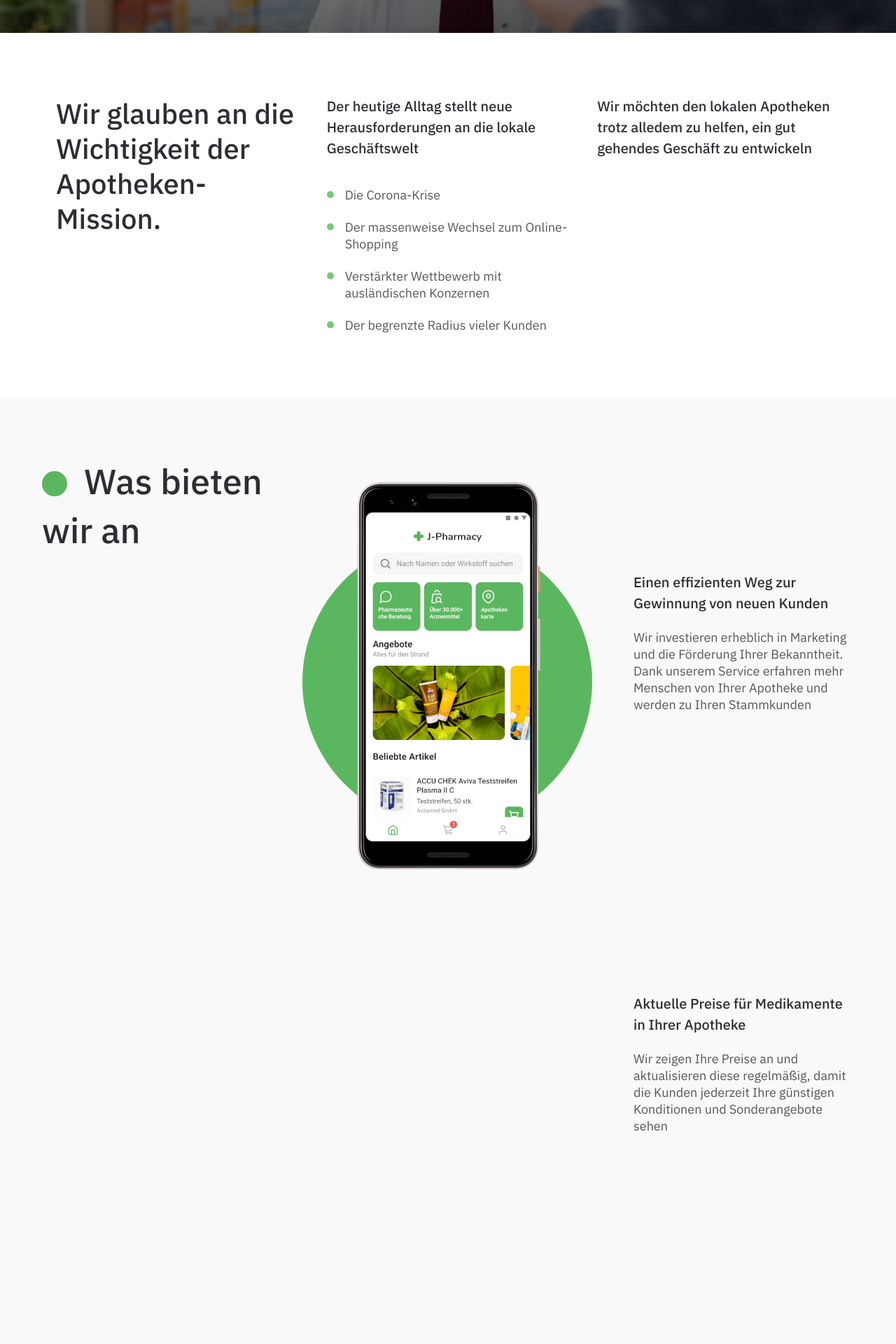
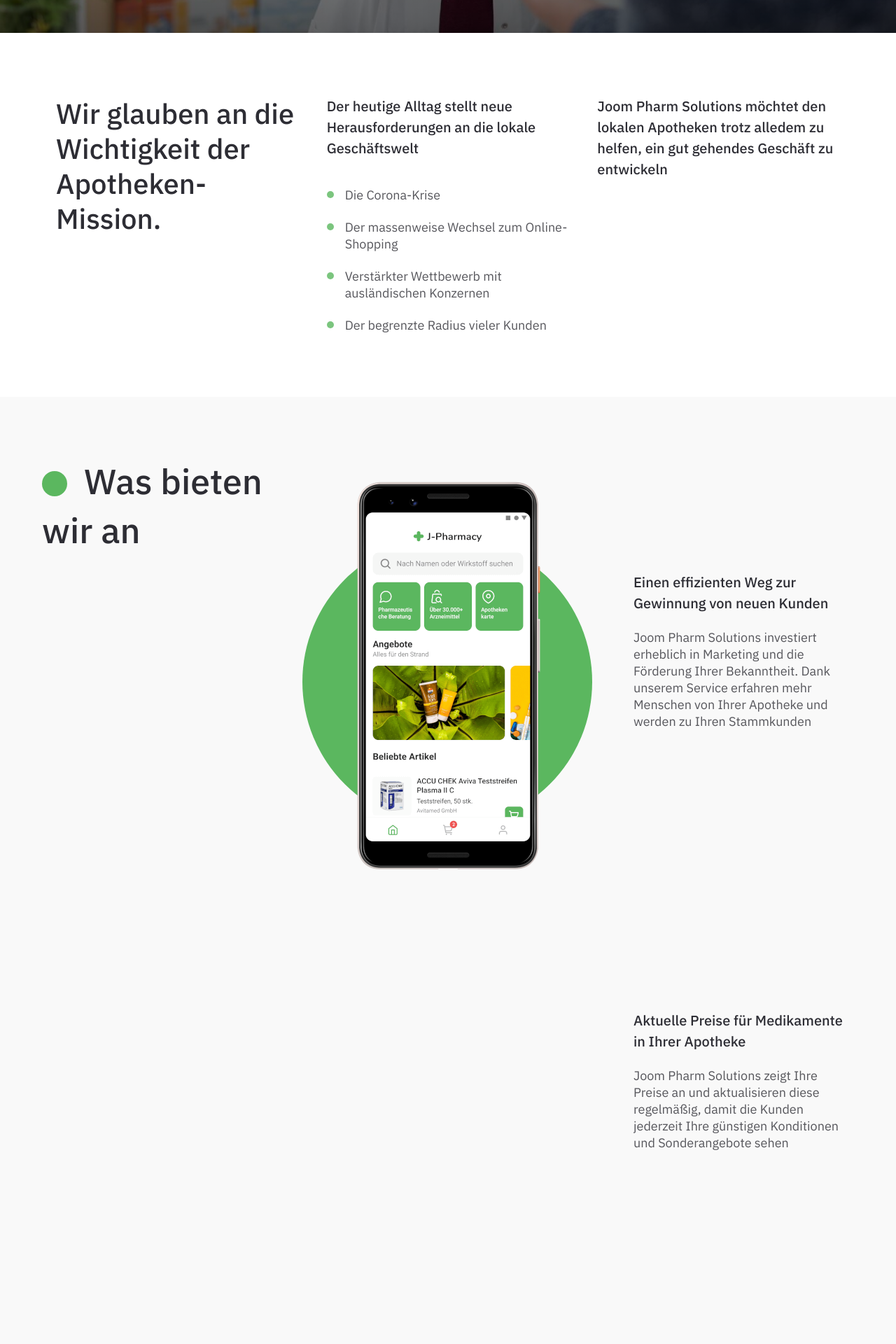
Before and after one commit to joomcode/pharmacy-lab-landing, a Next.js app: page / in a window 1280 px wide. Shown: the part 700-2620 px from the top of the page at 70% size. Built offline with nearby package versions, Linux system fonts and the light colour scheme.

Commit message:
PB-158: update texts

```diff
--- a/src/sections/Feedback.tsx
+++ b/src/sections/Feedback.tsx
@@ -18,7 +18,9 @@ export const Feedback = () => {
         <div className='wrapper'>
           <div className='left'>
             <SectionTitle>Kontaktformular</SectionTitle>
-            <p className='text'>Möchten Sie mit J-Pharmacy zusammenarbeiten? Geben Sie Ihre Kontaktdaten an</p>
+            <p className='text'>
+              Möchten Sie mit Joom Pharm Solutions zusammenarbeiten? Geben Sie Ihre Kontaktdaten an
+            </p>
           </div>
           <form className='form' id='contact' onSubmit={onSubmit}>
             <input className='input' placeholder='Name' value={name} onChange={(e) => setName(e.target.value)} />
--- a/src/sections/Gallery.tsx
+++ b/src/sections/Gallery.tsx
@@ -8,13 +8,13 @@ const screens = [
     screenId: '1',
     title: 'Einen effizienten Weg zur Gewinnung von neuen Kunden',
     text:
-      'Wir investieren erheblich in Marketing und die Förderung Ihrer Bekanntheit. Dank unserem Service erfahren mehr Menschen von Ihrer Apotheke und werden zu Ihren Stammkunden',
+      'Joom Pharm Solutions investiert erheblich in Marketing und die Förderung Ihrer Bekanntheit. Dank unserem Service erfahren mehr Menschen von Ihrer Apotheke und werden zu Ihren Stammkunden',
   },
   {
     screenId: '2',
     title: 'Aktuelle Preise für Medikamente in Ihrer Apotheke',
     text:
-      'Wir zeigen Ihre Preise an und aktualisieren diese regelmäßig, damit die Kunden jederzeit Ihre günstigen Konditionen und Sonderangebote sehen',
+      'Joom Pharm Solutions zeigt Ihre Preise an und aktualisieren diese regelmäßig, damit die Kunden jederzeit Ihre günstigen Konditionen und Sonderangebote sehen',
   },
   {
     screenId: '3',
--- a/src/sections/Info.tsx
+++ b/src/sections/Info.tsx
@@ -16,7 +16,8 @@ export const Info = () => (
         </div>
         <div className='column'>
           <h3 className='sub-title'>
-            Wir möchten den lokalen Apotheken trotz alledem zu helfen, ein gut gehendes Geschäft zu entwickeln
+            Joom Pharm Solutions möchtet den lokalen Apotheken trotz alledem zu helfen, ein gut gehendes Geschäft zu
+            entwickeln
           </h3>
         </div>
       </div>
--- a/src/sections/Talk.tsx
+++ b/src/sections/Talk.tsx
@@ -8,7 +8,7 @@ const dialogs = [
   {
     question: 'Ich möchte den lokalen Einzelhandel und nicht die globalen Online-Giganten unterstützen',
     response:
-      'Viele Leute wollen den Einzelhandel in ihrer eigenen Stadt unterstützen, und wir möchten dazu beitragen, dass das noch bequemer möglich ist.',
+      'Viele Leute wollen den Einzelhandel und die lokalen Logistikanbieter in ihrer eigenen Stadt unterstützen, die eine Verantwortung für die Themen Umwelt und Nachhaltigkeit übernehmen. Wir möchten dazu beitragen, dass das noch bequemer möglich ist.',
   },
   {
     question: 'Existierende Online-Apotheken sind nicht benutzerfreundlich und praktisch',
@@ -18,7 +18,7 @@ const dialogs = [
   {
     question: 'Wie finde ich in der Nähe eine Apotheke mit dem günstigsten Angebot für OTC-Arzneimittel?',
     response:
-      'Wir schaffen einen gemeinschaftlichen Raum, wo der Kunde ein günstiges Angebot von den Apotheken in seiner Nähe leicht finden und auswählen kann.',
+      'Joom Pharm Solutions schafft einen gemeinschaftlichen Raum, wo der Kunde ein günstiges Angebot von den Apotheken in seiner Nähe leicht finden und auswählen kann.',
   },
   {
     question: 'Ich will Produkte bei den bewährten deutschen Apotheken kaufen',
--- a/src/sections/Welcome.tsx
+++ b/src/sections/Welcome.tsx
@@ -8,7 +8,7 @@ export const Welcome = () => (
       </header>
       <div className='main-content'>
         <h1 className='main-title'>
-          Die digitale Lösung für lokale <br /> Apotheken
+          Die digitale Lösung <br /> für lokale Apotheken
         </h1>
         <p className='main-sub-title'>
           Wir unterstützen Apotheken dabei, neue Kunden zu gewinnen – und <br /> Kunden dabei, schnell und bequem
--- a/src/sections/Why.tsx
+++ b/src/sections/Why.tsx
@@ -2,7 +2,7 @@ import {SectionTitle} from '../components/SectionTitle';
 
 const texts = [
   {
-    text: 'ir übernehmen den gesamten Aufwand rund um die Integration Ihrer Apotheke zu unserem Service',
+    text: 'Wir übernehmen den gesamten Aufwand rund um die Integration Ihrer Apotheke zu unserem  Service',
   },
   {
     text: 'Wir wissen, wie wir neue Kunden für Sie gewinnen und zu Ihren Stammkunden machen',
```
